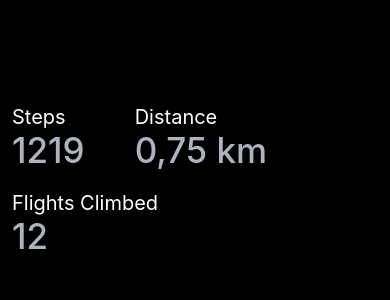
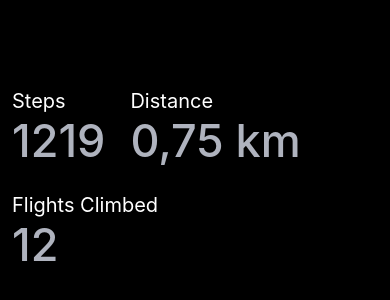
Before and after one commit to syarwinaaa09/glucoBuddy, a React Native app: screen / in a window 390 px wide. Shown: the part 250-550 px from the top of the page. Built offline with nearby package versions, Linux system fonts and the light colour scheme.

Commit message:
use flex gap

```diff
--- a/App.tsx
+++ b/App.tsx
@@ -7,7 +7,7 @@
 };
 
 const Value = ({ label, value }: ValueProps) => (
-  <View style={styles.valueContainer}>
+  <View>
     <Text style={styles.label}>{label}</Text>
     <Text style={styles.value}>{value}</Text>
   </View>
@@ -18,11 +18,11 @@
     <View style={styles.container}>
       <Text>Hello world!</Text>
 
-      <View style={{ flexDirection: 'row' }}>
+      <View style={styles.values}>
         <Value label="Steps" value="1219" />
         <Value label="Distance" value="0,75 km" />
+        <Value label="Flights Climbed" value="12" />
       </View>
-      <Value label="Flights Climbed" value="12" />
 
       <StatusBar style="auto" />
     </View>
@@ -36,16 +36,17 @@
     justifyContent: 'center',
     padding: 12,
   },
-  valueContainer: {
-    marginRight: 50,
-    marginVertical: 10,
+  values: {
+    flexDirection: 'row',
+    gap: 25,
+    flexWrap: 'wrap',
   },
   label: {
     color: 'white',
     fontSize: 20,
   },
   value: {
-    fontSize: 35,
+    fontSize: 45,
     color: '#AFB3BE',
     fontWeight: '500',
   },
```
